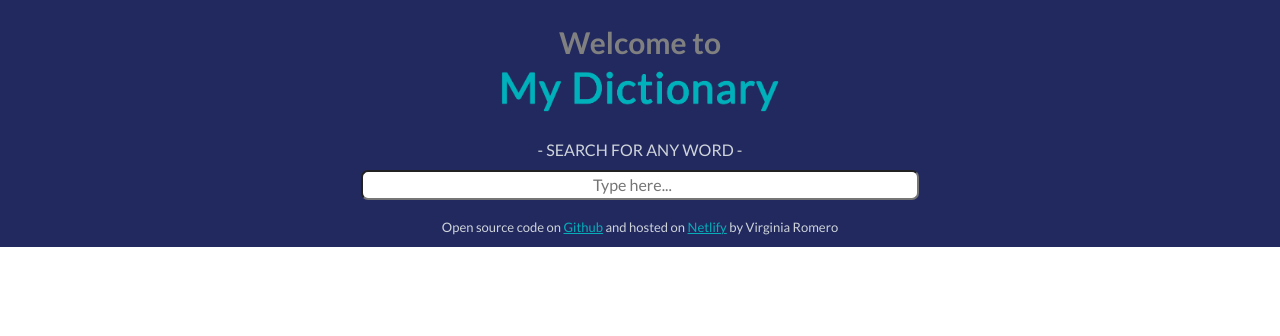
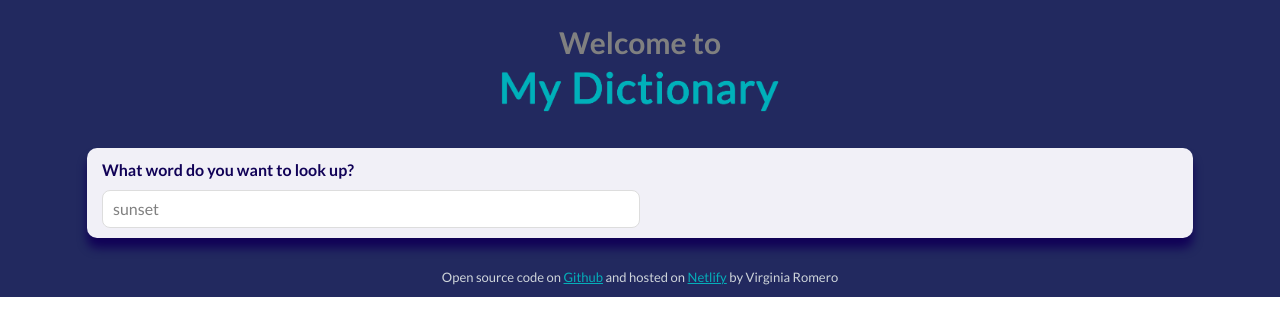
Before and after one commit to VirginiaRool/dictionary-react, a React (Create React App) app: page / in a window 1280 px wide. Shown: the top 336 px of the page. Built offline with nearby package versions, Linux system fonts and the light colour scheme; no server answers.

Commit message:
Style the application

```diff
--- a/src/App.js
+++ b/src/App.js
@@ -10,7 +10,7 @@ export default function App() {
           <div className="App-welcome-text">Welcome to</div>
           <img src={myDictionaryLogo} className="App-logo" alt="logo" />
         </header>
-        <Dictionary />
+        <Dictionary defaultKeyword="sunset" />
         <footer className="App-footer">
           Open source code on{" "}
           <a
--- a/src/Dictionary.css
+++ b/src/Dictionary.css
@@ -1,15 +1,29 @@
 .Dictionary {
-  text-align: center;
   font-family: "Lato", sans-serif;
 }
 
+.Dictionary section {
+  text-align: justify;
+  font-family: "Lato", sans-serif;
+  background: #f1f0f7;
+  border: 0px;
+  border-radius: 10px;
+  padding: 10px 15px;
+  margin: 10px 5px 20px 5px;
+  color: #222960;
+  box-shadow: 0px 10px 10px #110257;
+}
+
 .Dictionary .text-instructions {
-  color: #ced4da;
+  color: #110257;
+  font-weight: bold;
 }
 
 input {
   width: 50%;
-  border-radius: 7px;
-  text-align: center;
-  margin: 8px 0px;
+  border: 1px solid #ddd;
+  border-radius: 8px;
+  margin-top: 8px;
+  padding: 6px 10px;
+  color: grey;
 }
--- a/src/Dictionary.js
+++ b/src/Dictionary.js
@@ -3,9 +3,10 @@ import "./Dictionary.css";
 import axios from "axios";
 import Results from "./Results";
 
-export default function Dictionary() {
-  let [keyword, setKeyword] = useState("");
+export default function Dictionary(props) {
+  let [keyword, setKeyword] = useState(props.defaultKeyword);
   let [resultsList, setResultsList] = useState(null);
+  let [loaded, setLoaded] = useState(false);
 
   function handleResponse(response) {
     setResultsList(response.data);
@@ -15,8 +16,8 @@ export default function Dictionary() {
     setKeyword(event.target.value);
   }
 
+  function search() {
     //documentation: https://dictionaryapi.dev/
-  function search() {
     let apiUrl = `https://api.dictionaryapi.dev/api/v2/entries/en/${keyword}`;
     axios.get(apiUrl).then(handleResponse);
   }
@@ -26,17 +27,32 @@ export default function Dictionary() {
     search();
   }
 
+  function load() {
+    setLoaded(true);
+    search();
+  }
+
+  if (loaded) {
     return (
       <div className="Dictionary">
-      <div className="text-instructions">- SEARCH FOR ANY WORD -</div>
+        <section>
+          <div className="text-instructions">
+            What word do you want to look up?
+          </div>
           <form onSubmit={handleSubmit}>
             <input
               type="search"
+              defaultValue={props.defaultKeyword}
               placeholder="Type here..."
               onChange={handleKeywordChange}
             ></input>
           </form>
+        </section>
         <Results results={resultsList} />
       </div>
     );
+  } else {
+    load();
+    return "Loading";
   }
+}
--- a/src/Meaning.css
+++ b/src/Meaning.css
@@ -1,13 +1,3 @@
-.Meaning {
-  text-align: justify;
-  font-family: "Lato", sans-serif;
-  background: #f1f0f7;
-  border-radius: 15px;
-  padding: 15px;
-  margin: 10px 5px 20px 5px;
-  color: #222960;
-}
-
 .Meaning .partOfSpeech {
   font-weight: 700;
   font-size: 20px;
--- a/src/Phonetics.css
+++ b/src/Phonetics.css
@@ -1,7 +1,8 @@
 .Phonetics {
   color: #05aeb9;
-  margin: 15px 5px;
-  /* color: #ced4da; */
+  margin: 10px 5px;
+  font-weight: bold;
+  font-size: 17px;
 }
 
 .Phonetics img {
@@ -10,11 +11,11 @@
 
 .Phonetics a {
   border: 1px solid #05aeb9;
-  border-radius: 20px;
+  border-radius: 15px;
   color: #05aeb9;
   font-size: 14px;
   padding: 5px 10px;
-  margin: 5px;
+  margin-right: 10px;
   text-decoration: none;
   transition: all 150ms ease-in-out;
 }
--- a/src/Results.css
+++ b/src/Results.css
@@ -1,11 +1,6 @@
-.Results {
-  padding-top: 12px;
-}
-
 .Results .wordResult {
   color: #ee5b3e;
   font-weight: 900;
   font-size: 35px;
-  padding-top: 12px;
   letter-spacing: 1.5px;
 }
--- a/src/Results.js
+++ b/src/Results.js
@@ -7,6 +7,7 @@ export default function Results(props) {
   if (props.results) {
     return (
       <div className="Results">
+        <section>
           <h2 className="wordResult">{props.results[0].word}</h2>
 
           <div className="phoneticResult">
@@ -18,13 +19,14 @@ export default function Results(props) {
               );
             })}
           </div>
+        </section>
 
         <div className="definition">
           {props.results[0].meanings.map(function (meaning, index) {
             return (
-              <div key={index}>
+              <section key={index}>
                 <Meaning meaning={meaning} />
-              </div>
+              </section>
             );
           })}
         </div>
```
Lines whose indentation alone changed are shown as unchanged.
